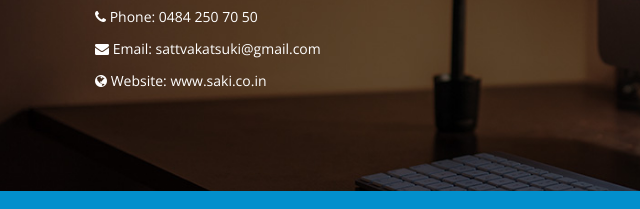
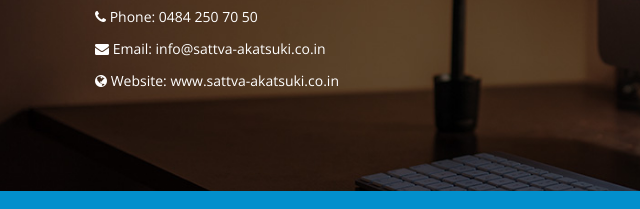
Before and after one commit to ibsumith/ibsumith.github.io, a plain HTML site: page index.html in a window 1280 px wide. Shown: the part 2363-2572 px from the top of the page, 45-685 px from the left. Drawn offline with nearby package versions, Linux system fonts and the light colour scheme; some packages are replaced by stand-ins of ours.

Commit message:
Update index.html

```diff
--- a/index.html
+++ b/index.html
@@ -769,8 +769,8 @@
                 <ul class="address">
                   <li><i class="fa fa-map-marker"></i> <span> Address:</span> WARD NO-VIII, BUILDING NO-167, ANIYAL BAZAAR, EDAVANAKKAD P O, ERNAKULAM – 682502, KERALA, INDIA. </li>
                   <li><i class="fa fa-phone"></i> <span> Phone:</span> 0484 250 70 50 </li>
-                  <li><i class="fa fa-envelope"></i> <span> Email:</span><a href="mailto:sattvakatsuki@gmail.com"> sattvakatsuki@gmail.com</a></li>
-                  <li><i class="fa fa-globe"></i> <span> Website:</span> <a href="#">www.saki.co.in</a></li>
+                  <li><i class="fa fa-envelope"></i> <span> Email:</span><a href="mailto:info@sattva-akatsuki.co.in"> info@sattva-akatsuki.co.in</a></li>
+                  <li><i class="fa fa-globe"></i> <span> Website:</span> <a href="#">www.sattva-akatsuki.co.in</a></li>
                 </ul>
               </div>
             </div>
```
